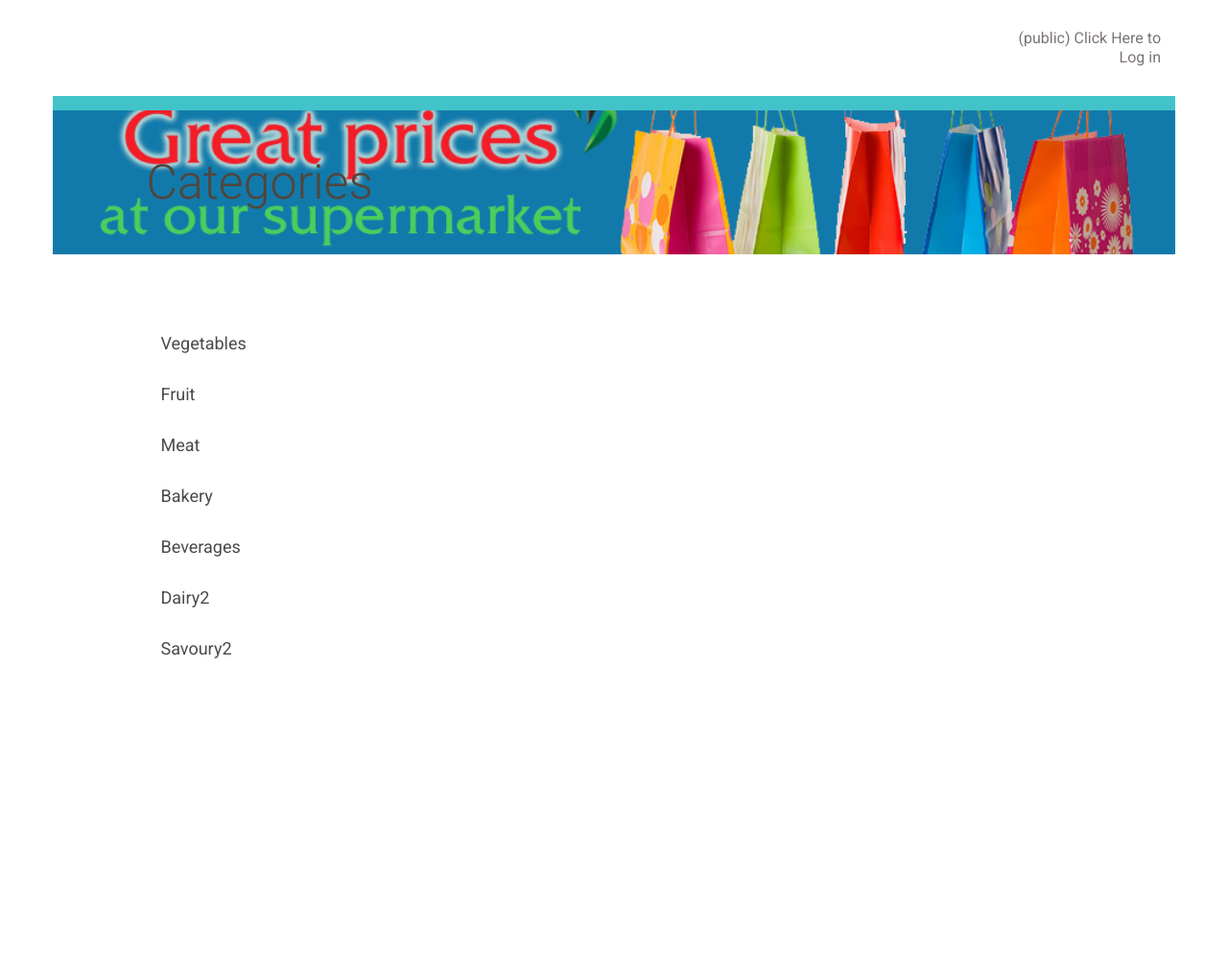
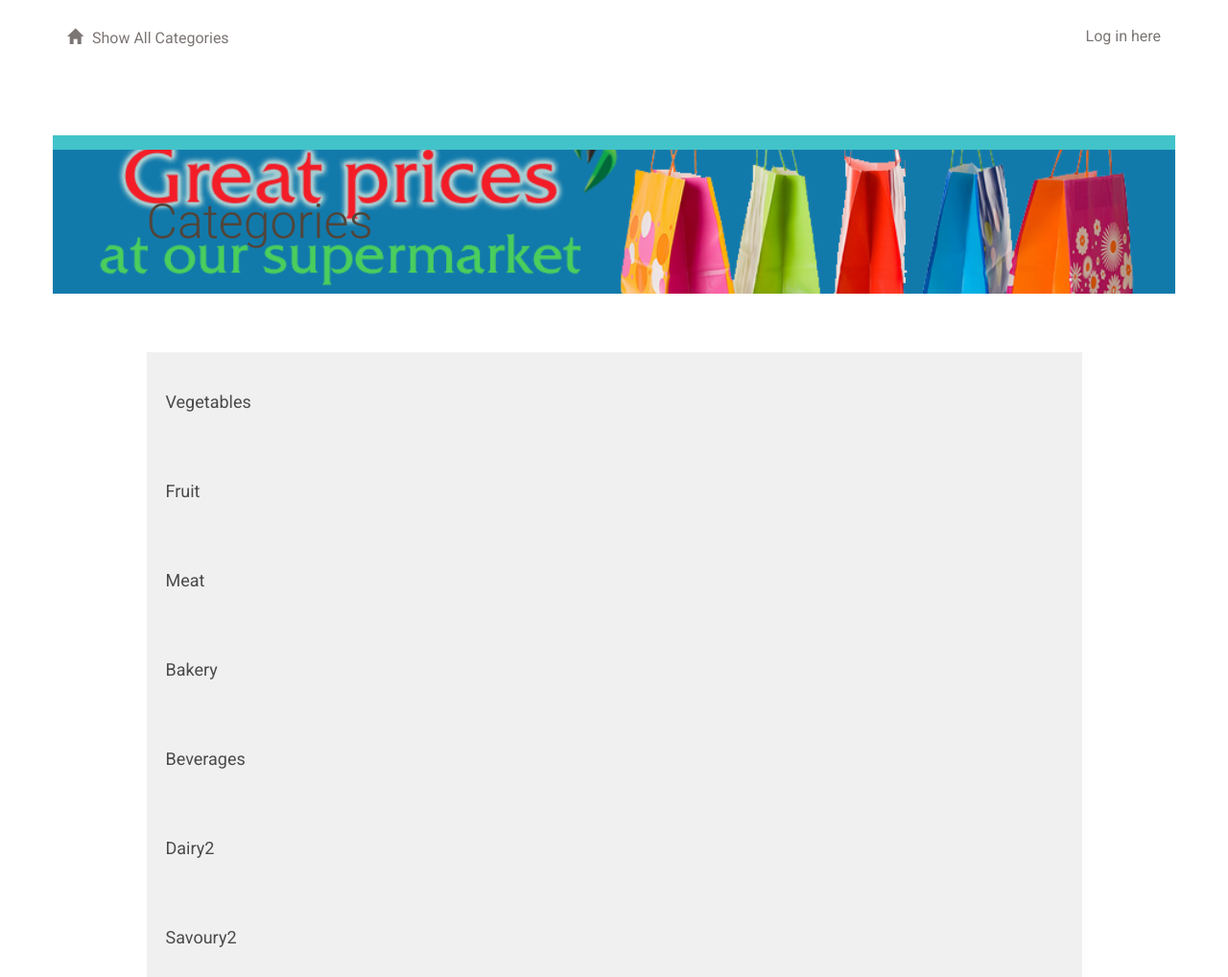
Before and after one commit to amharF/udacity-ND-P3, a Flask app: page / in a window 1280 px wide. Shown: the whole page at 96% size. Before the commit the page ends 686 px from the top, so only its background shows below. Run offline with Flask 2, Linux system fonts and the light colour scheme; some libraries are stand-ins or nearby versions.

Commit message:
added variable login_session to html templates. in header.html changed login function to pass in login_session variable

```diff
--- a/application.py
+++ b/application.py
@@ -5,6 +5,7 @@ from catalog_database_setup import Base, Category, GroceryItem, User
 from flask import session as login_session
 import random
 import string
+from oauth2client import client
 from oauth2client.client import flow_from_clientsecrets
 from oauth2client.client import FlowExchangeError
 import httplib2
@@ -158,16 +159,18 @@ def getUserID(email):
 @app.route('/gdisconnect')
 def gdisconnect():
         # Only disconnect a connected user.
-    credentials = login_session.get('credentials')
+    credentials = client.OAuth2Credentials.from_json(login_session.get('credentials'))
     if credentials is None:
         response = make_response(
             json.dumps('Current user not connected.'), 401)
         response.headers['Content-Type'] = 'application/json'
         return response
+    print "this is the credentials object %s" %credentials
     access_token = credentials.access_token
     url = 'https://accounts.google.com/o/oauth2/revoke?token=%s' % access_token
     h = httplib2.Http()
     result = h.request(url, 'GET')[0]
+
 
     if result['status'] == '200':
         # Reset the user's sesson.
@@ -180,12 +183,16 @@ def gdisconnect():
         response = make_response(json.dumps('Successfully disconnected.'), 200)
         response.headers['Content-Type'] = 'application/json'
         return response
+
+
     else:
         # For whatever reason, the given token was invalid.
         response = make_response(
             json.dumps('Failed to revoke token for given user.', 400))
         response.headers['Content-Type'] = 'application/json'
         return response
+
+
 
 
 
@@ -304,9 +311,9 @@ def groceryItemJSON(category_id, grocery_id):
 def showCategories():
   categories = session.query(Category).order_by(asc(Category.id))
   if 'username' not in login_session:
-    return render_template('publiccategories.html', categories = categories)
+    return render_template('publiccategories.html', categories = categories, login_session = login_session)
   else:
-    return render_template('categories.html', categories = categories)
+    return render_template('categories.html', categories = categories, login_session = login_session)
 
 #Create a new category
 @app.route('/category/new/', methods=['GET','POST'])
@@ -318,7 +325,7 @@ def newCategory():
       session.commit()
       return redirect(url_for('showCategories'))
   else:
-      return render_template('newcategory.html')
+      return render_template('newcategory.html', login_session = login_session)
 
 
 #Edit a category
@@ -337,7 +344,7 @@ def editCategory(category_id):
             flash('Category Successfully Edited %s' % editedCategory.name)
             return redirect(url_for('showCategories'))
     else:
-        return render_template('editcategory.html', category = editedCategory)
+        return render_template('editcategory.html', category = editedCategory, login_session = login_session)
 
 #Delete a category
 @app.route('/category/<int:category_id>/delete/', methods = ['GET', 'POST'])
@@ -356,7 +363,7 @@ def deleteCategory(category_id):
         return redirect(url_for('showCategories', category_id = category_id))
     else:
         return render_template('deletecategory.html', category =
-            categoryToDelete)
+            categoryToDelete, login_session = login_session)
 
 #Show a category grocery
 @app.route('/category/<int:category_id>/')
@@ -367,10 +374,10 @@ def showGrocery(category_id):
     creator = getUserInfo(category.user_id) #what is happening here? orginally: getUserInfo(category.user_id)
     if 'username' not in login_session or creator.id != login_session['user_id']:
         return render_template('publicgrocery.html', items = items,
-            category = category, creator = creator)
+            category = category, creator = creator, login_session = login_session)
     else:
         return render_template('grocery.html', items = items,
-            category = category, creator = creator)
+            category = category, creator = creator, login_session = login_session)
 
 #Create a new grocery item
 @app.route('/category/<int:category_id>/grocery/new/', methods=['GET', 'POST'])
@@ -392,7 +399,7 @@ def newGroceryItem(category_id):
         flash('New Grocery Item %s Successfully Created' % (newItem.name))
         return redirect(url_for('showGrocery', category_id=category_id))
     else:
-        return render_template('newgroceryitem.html', category_id=category_id)
+        return render_template('newgroceryitem.html', category_id=category_id, login_session = login_session)
 
 #Edit a grocery item
 @app.route('/category/<int:category_id>/grocery/<int:grocery_id>/edit',
@@ -422,7 +429,7 @@ def editGroceryItem(category_id, grocery_id):
         return redirect(url_for('showCategories', category_id=category_id))
     else:
         return render_template('editgroceryitem.html',
-            category_id=category_id, grocery_id=grocery_id, item=editedItem)
+            category_id=category_id, grocery_id=grocery_id, item=editedItem, login_session = login_session)
 
 
 #Delete a menu item
@@ -444,7 +451,7 @@ def deleteGroceryItem(category_id, grocery_id):
         flash('Grocery Item Successfully Deleted')
         return redirect(url_for('showGrocery', category_id=category_id))
     else:
-        return render_template('deletegroceryitem.html', item=itemToDelete)
+        return render_template('deletegroceryitem.html', item=itemToDelete, login_session = login_session)
 
 
 if __name__ == '__main__':
--- a/static/styles.css
+++ b/static/styles.css
@@ -116,21 +116,21 @@ h3 {
 .banner h1 {
 	margin: 45px 0;
 }
- .restaurant-list {
+ .category-list {
  	background-color: #F0F0F0;
  	padding: 20px;
 u }
- .restaurant-list:hover {
+ .category-list:hover {
  	background-color: #e1e17f;
  	padding: 20px;
 }
-.menu-item {
+.grocery-item {
 	background: #F0F0F0;
 	padding: 20px;
 	margin: 20px;
 	margin-left: -20px;
 }
-.menu-price {
+.grocery-price {
 	font-weight: 700;
 }
 .creator {
--- a/templates/header.html
+++ b/templates/header.html
@@ -5,7 +5,18 @@
 		</a>
 	</div>
 	<div class="col-md-6 text-right">
-					<p><a href="{{url_for('showLogin')}}">Log in here</a></p>
+					<p>{% if not login_session['username'] %}
+
+
+						<a href="{{url_for('showLogin')}}">Log in here</a>
+
+						{% else %}
+
+						<a href="{{url_for('gdisconnect')}}">Log out here</a>
+
+						{% endif %}
+
+					</p>
 
 	</div>
 </div>
--- a/templates/publiccategories.html
+++ b/templates/publiccategories.html
@@ -1,9 +1,9 @@
 {% extends "main.html" %}
 {% block content %}
+{% include "header.html" %}
 	<div class="row top-menu">
 		<div class="col-md-10"></div>
 		<div class="col-md-2 text-right">
-			<a href="{{url_for('showLogin')}}">(public) Click Here to Log in </a>
 		</div>
 	</div>
 	<div class="row divider blue">
--- a/templates/publicgrocery.html
+++ b/templates/publicgrocery.html
@@ -1,6 +1,8 @@
+
 {% extends "main.html" %}
 {% block content %}
 {% include "header.html" %}
+
 
 	<div class="row divider green">
 		<div class="col-md-12"></div>
```
Also changed, not shown: templates/deletecategory.html (+4 -3 lines), templates/deletegroceryitem.html (+4 -3 lines), supermarketcatalog.db, 1 other file.
